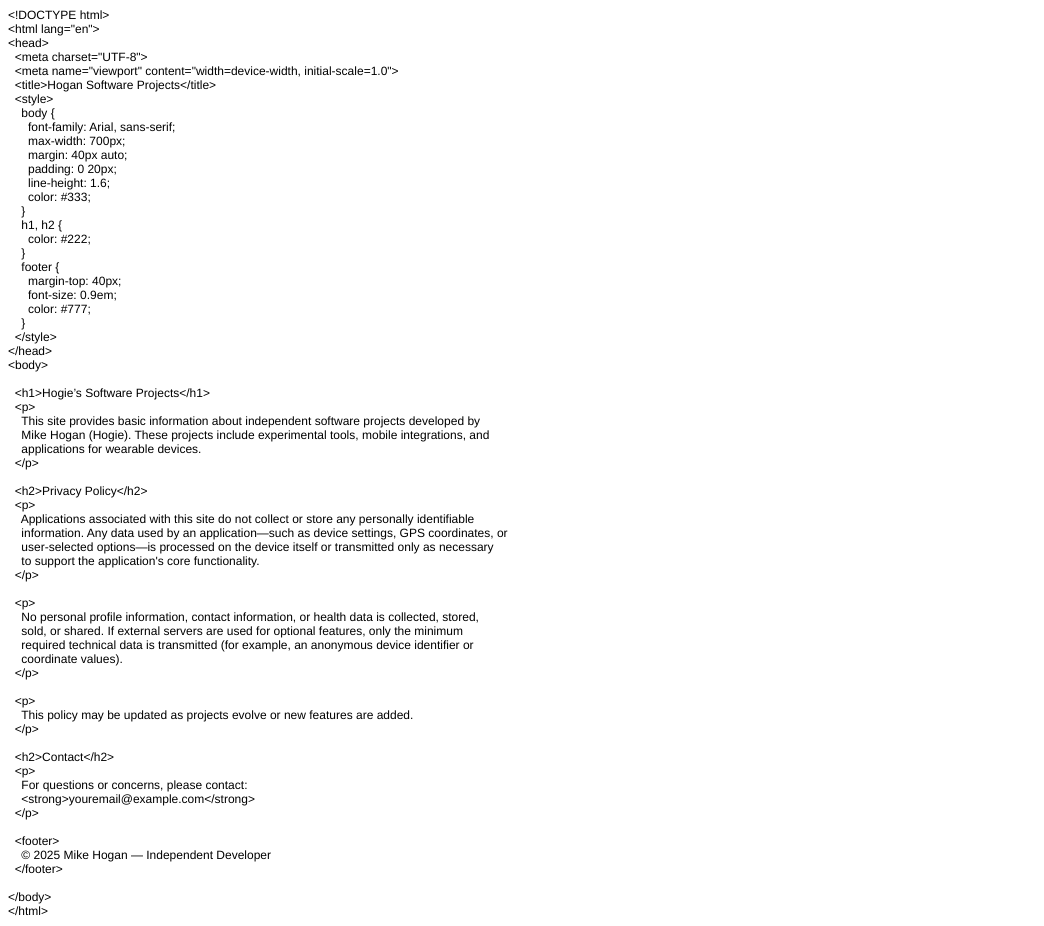
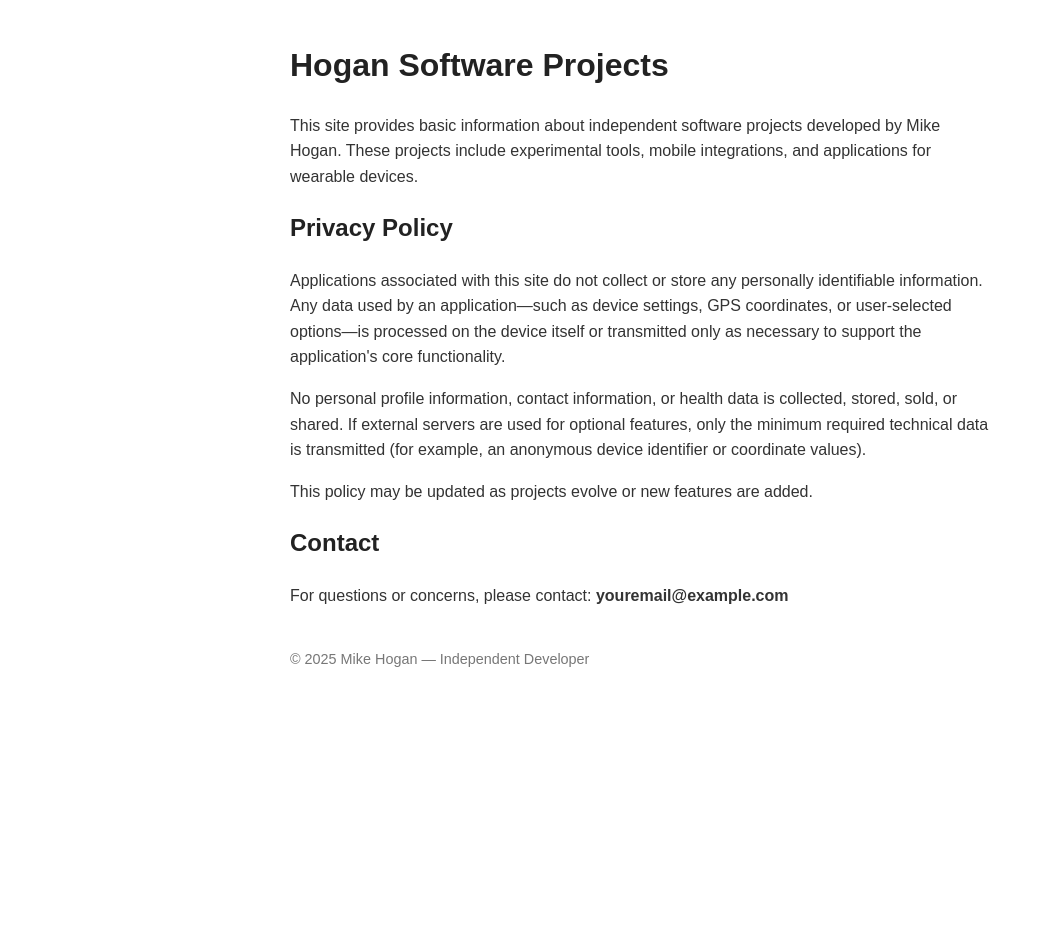
Before and after one commit to hogie/hogie-dev, a plain HTML site: page index.html in a window 1280 px wide. Shown: the whole page, without its empty margins (0-1044 px from the left). After the commit the page ends 800 px from the top, so only its background shows below. Drawn offline with Linux system fonts and the light colour scheme.

Commit message:
Refactor index.html and update content
Updated HTML structure and added content for the Hogan Software Projects site.

```diff
--- a/index.html
+++ b/index.html
@@ -1,81 +1,65 @@
-<!DOCTYPE html PUBLIC "-//W3C//DTD HTML 4.01//EN" "http://www.w3.org/TR/html4/strict.dtd">
-<html>
+<!DOCTYPE html>
+<html lang="en">
 <head>
-  <meta http-equiv="Content-Type" content="text/html; charset=utf-8">
-  <meta http-equiv="Content-Style-Type" content="text/css">
-  <title></title>
-  <meta name="Generator" content="Cocoa HTML Writer">
-  <meta name="CocoaVersion" content="2685.3">
-  <style type="text/css">
-    p.p1 {margin: 0.0px 0.0px 0.0px 0.0px; font: 12.0px Helvetica}
-    p.p2 {margin: 0.0px 0.0px 0.0px 0.0px; font: 12.0px Helvetica; min-height: 14.0px}
+  <meta charset="UTF-8">
+  <meta name="viewport" content="width=device-width, initial-scale=1.0">
+  <title>Hogan Software Projects</title>
+  <style>
+    body {
+      font-family: Arial, sans-serif;
+      max-width: 700px;
+      margin: 40px auto;
+      padding: 0 20px;
+      line-height: 1.6;
+      color: #333;
+    }
+    h1, h2 {
+      color: #222;
+    }
+    footer {
+      margin-top: 40px;
+      font-size: 0.9em;
+      color: #777;
+    }
   </style>
 </head>
 <body>
-<p class="p1">&lt;!DOCTYPE html&gt;</p>
-<p class="p1">&lt;html lang="en"&gt;</p>
-<p class="p1">&lt;head&gt;</p>
-<p class="p1"><span class="Apple-converted-space">  </span>&lt;meta charset="UTF-8"&gt;</p>
-<p class="p1"><span class="Apple-converted-space">  </span>&lt;meta name="viewport" content="width=device-width, initial-scale=1.0"&gt;</p>
-<p class="p1"><span class="Apple-converted-space">  </span>&lt;title&gt;Hogan Software Projects&lt;/title&gt;</p>
-<p class="p1"><span class="Apple-converted-space">  </span>&lt;style&gt;</p>
-<p class="p1"><span class="Apple-converted-space">    </span>body {</p>
-<p class="p1"><span class="Apple-converted-space">      </span>font-family: Arial, sans-serif;</p>
-<p class="p1"><span class="Apple-converted-space">      </span>max-width: 700px;</p>
-<p class="p1"><span class="Apple-converted-space">      </span>margin: 40px auto;</p>
-<p class="p1"><span class="Apple-converted-space">      </span>padding: 0 20px;</p>
-<p class="p1"><span class="Apple-converted-space">      </span>line-height: 1.6;</p>
-<p class="p1"><span class="Apple-converted-space">      </span>color: #333;</p>
-<p class="p1"><span class="Apple-converted-space">    </span>}</p>
-<p class="p1"><span class="Apple-converted-space">    </span>h1, h2 {</p>
-<p class="p1"><span class="Apple-converted-space">      </span>color: #222;</p>
-<p class="p1"><span class="Apple-converted-space">    </span>}</p>
-<p class="p1"><span class="Apple-converted-space">    </span>footer {</p>
-<p class="p1"><span class="Apple-converted-space">      </span>margin-top: 40px;</p>
-<p class="p1"><span class="Apple-converted-space">      </span>font-size: 0.9em;</p>
-<p class="p1"><span class="Apple-converted-space">      </span>color: #777;</p>
-<p class="p1"><span class="Apple-converted-space">    </span>}</p>
-<p class="p1"><span class="Apple-converted-space">  </span>&lt;/style&gt;</p>
-<p class="p1">&lt;/head&gt;</p>
-<p class="p1">&lt;body&gt;</p>
-<p class="p2"><br></p>
-<p class="p1"><span class="Apple-converted-space">  </span>&lt;h1&gt;Hogie’s Software Projects&lt;/h1&gt;</p>
-<p class="p1"><span class="Apple-converted-space">  </span>&lt;p&gt;</p>
-<p class="p1"><span class="Apple-converted-space">    </span>This site provides basic information about independent software projects developed by<span class="Apple-converted-space"> </span></p>
-<p class="p1"><span class="Apple-converted-space">    </span>Mike Hogan (Hogie). These projects include experimental tools, mobile integrations, and<span class="Apple-converted-space"> </span></p>
-<p class="p1"><span class="Apple-converted-space">    </span>applications for wearable devices.</p>
-<p class="p1"><span class="Apple-converted-space">  </span>&lt;/p&gt;</p>
-<p class="p2"><br></p>
-<p class="p1"><span class="Apple-converted-space">  </span>&lt;h2&gt;Privacy Policy&lt;/h2&gt;</p>
-<p class="p1"><span class="Apple-converted-space">  </span>&lt;p&gt;</p>
-<p class="p1"><span class="Apple-converted-space">    </span>Applications associated with this site do not collect or store any personally identifiable</p>
-<p class="p1"><span class="Apple-converted-space">    </span>information. Any data used by an application—such as device settings, GPS coordinates, or<span class="Apple-converted-space"> </span></p>
-<p class="p1"><span class="Apple-converted-space">    </span>user-selected options—is processed on the device itself or transmitted only as necessary<span class="Apple-converted-space"> </span></p>
-<p class="p1"><span class="Apple-converted-space">    </span>to support the application's core functionality.</p>
-<p class="p1"><span class="Apple-converted-space">  </span>&lt;/p&gt;</p>
-<p class="p2"><br></p>
-<p class="p1"><span class="Apple-converted-space">  </span>&lt;p&gt;</p>
-<p class="p1"><span class="Apple-converted-space">    </span>No personal profile information, contact information, or health data is collected, stored,</p>
-<p class="p1"><span class="Apple-converted-space">    </span>sold, or shared. If external servers are used for optional features, only the minimum</p>
-<p class="p1"><span class="Apple-converted-space">    </span>required technical data is transmitted (for example, an anonymous device identifier or<span class="Apple-converted-space"> </span></p>
-<p class="p1"><span class="Apple-converted-space">    </span>coordinate values).</p>
-<p class="p1"><span class="Apple-converted-space">  </span>&lt;/p&gt;</p>
-<p class="p2"><br></p>
-<p class="p1"><span class="Apple-converted-space">  </span>&lt;p&gt;</p>
-<p class="p1"><span class="Apple-converted-space">    </span>This policy may be updated as projects evolve or new features are added.</p>
-<p class="p1"><span class="Apple-converted-space">  </span>&lt;/p&gt;</p>
-<p class="p2"><br></p>
-<p class="p1"><span class="Apple-converted-space">  </span>&lt;h2&gt;Contact&lt;/h2&gt;</p>
-<p class="p1"><span class="Apple-converted-space">  </span>&lt;p&gt;</p>
-<p class="p1"><span class="Apple-converted-space">    </span>For questions or concerns, please contact:<span class="Apple-converted-space"> </span></p>
-<p class="p1"><span class="Apple-converted-space">    </span>&lt;strong&gt;youremail@example.com&lt;/strong&gt;</p>
-<p class="p1"><span class="Apple-converted-space">  </span>&lt;/p&gt;</p>
-<p class="p2"><br></p>
-<p class="p1"><span class="Apple-converted-space">  </span>&lt;footer&gt;</p>
-<p class="p1"><span class="Apple-converted-space">    </span>© 2025 Mike Hogan — Independent Developer</p>
-<p class="p1"><span class="Apple-converted-space">  </span>&lt;/footer&gt;</p>
-<p class="p2"><br></p>
-<p class="p1">&lt;/body&gt;</p>
-<p class="p1">&lt;/html&gt;</p>
+
+  <h1>Hogan Software Projects</h1>
+  <p>
+    This site provides basic information about independent software projects developed by
+    Mike Hogan. These projects include experimental tools, mobile integrations, and
+    applications for wearable devices.
+  </p>
+
+  <h2>Privacy Policy</h2>
+  <p>
+    Applications associated with this site do not collect or store any personally identifiable
+    information. Any data used by an application—such as device settings, GPS coordinates, or
+    user-selected options—is processed on the device itself or transmitted only as necessary
+    to support the application's core functionality.
+  </p>
+
+  <p>
+    No personal profile information, contact information, or health data is collected, stored,
+    sold, or shared. If external servers are used for optional features, only the minimum
+    required technical data is transmitted (for example, an anonymous device identifier or
+    coordinate values).
+  </p>
+
+  <p>
+    This policy may be updated as projects evolve or new features are added.
+  </p>
+
+  <h2>Contact</h2>
+  <p>
+    For questions or concerns, please contact:
+    <strong>youremail@example.com</strong>
+  </p>
+
+  <footer>
+    © 2025 Mike Hogan — Independent Developer
+  </footer>
+
 </body>
 </html>
```
